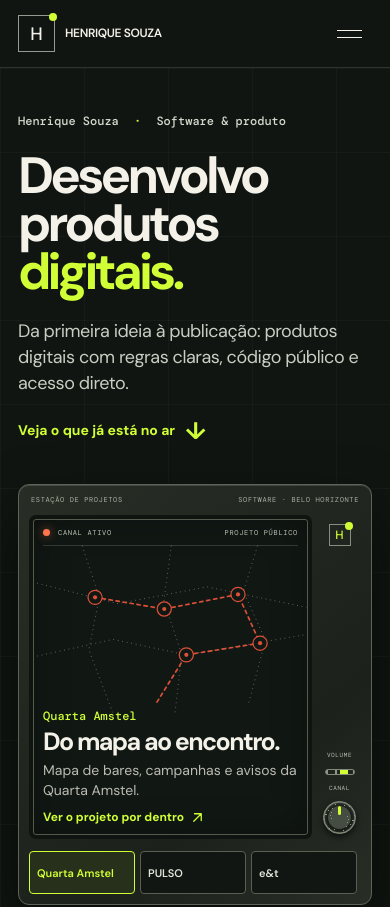
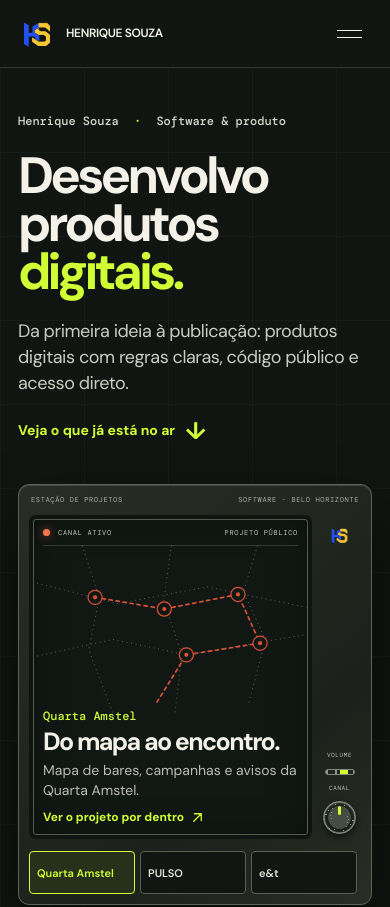
Before and after one commit to henriquesouza1832001-eng/henriquesouza1832001-eng, a React (Vite) app: page / in a window 390 px wide. Shown: the top 907 px of the page. Built offline with nearby package versions, Linux system fonts and the light colour scheme; a web font is replaced by a local one.

Commit message:
Bring the original HS mark back to the portfolio

```diff
--- a/src/main.jsx
+++ b/src/main.jsx
@@ -123,7 +123,7 @@ function Arrow({ diagonal = false }) {
 }
 
 function Mark() {
-  return <span className="mark" aria-hidden="true"><span>H</span><i /></span>;
+  return <img className="brand-logo" src="/assets/logo-hs.png" alt="" aria-hidden="true" />;
 }
 
 function Header({ detail = false }) {
--- a/src/style.css
+++ b/src/style.css
@@ -627,6 +627,7 @@ html { scroll-padding-top: 78px; }
 .screen-copy a { margin-top: 5px; display: inline-flex; align-items: center; gap: 6px; color: var(--signal); font-size: 13px; font-weight: 650; text-decoration: none; }
 .screen-copy .arrow { width: 15px; height: 15px; }
 .receiver-controls { padding: 10px 0 8px; display: flex; align-items: center; flex-direction: column; gap: 12px; color: #bbc1b2; }
+.receiver-controls .brand-logo { width: 32px; height: 32px; margin-bottom: auto; }
 .receiver-controls .mark { width: 32px; height: 32px; margin-bottom: auto; color: var(--signal); border-color: #878e7e; font-size: 15px; }
 .receiver-label { font: 8px/1.1 var(--mono); letter-spacing: .1em; text-align: center; }
 .receiver-meter { width: 65px; height: 9px; border: 1px solid #838a7b; border-radius: 8px; background: repeating-linear-gradient(90deg, #909788 0 2px, transparent 2px 9px); }
@@ -768,7 +769,7 @@ html { scroll-padding-top: 78px; }
 @media (max-width: 700px) {
   html { scroll-padding-top: 68px; }
   .site-header { height: 68px; padding-inline: 18px; }
-  .brand-logo { display: none; }
+  .brand-logo { width: 38px; height: 38px; }
   .mark { width: 37px; height: 37px; font-size: 18px; }
   .wordmark-name { font-size: 12px; }
   .hero-section {
@@ -795,6 +796,7 @@ html { scroll-padding-top: 78px; }
   .screen-copy p { font-size: 14px; }
   .screen-copy a { margin-top: 2px; font-size: 12px; }
   .receiver-controls { padding: 9px 0 5px; gap: 10px; }
+  .receiver-controls .brand-logo { width: 23px; height: 23px; }
   .receiver-controls .mark { width: 22px; height: 22px; font-size: 12px; }
   .receiver-label { font-size: 6px; }
   .receiver-meter { width: 30px; height: 6px; }
```
